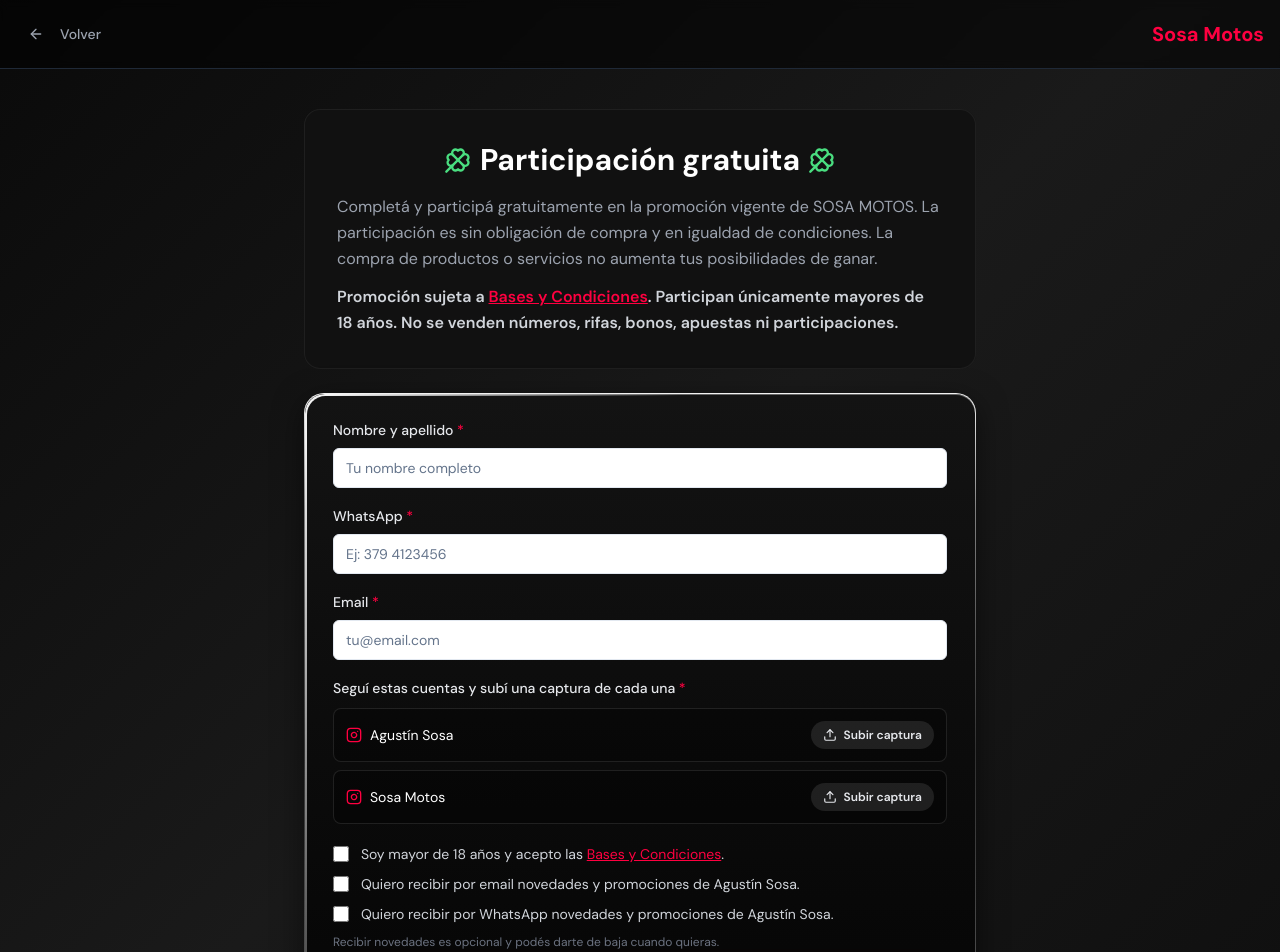
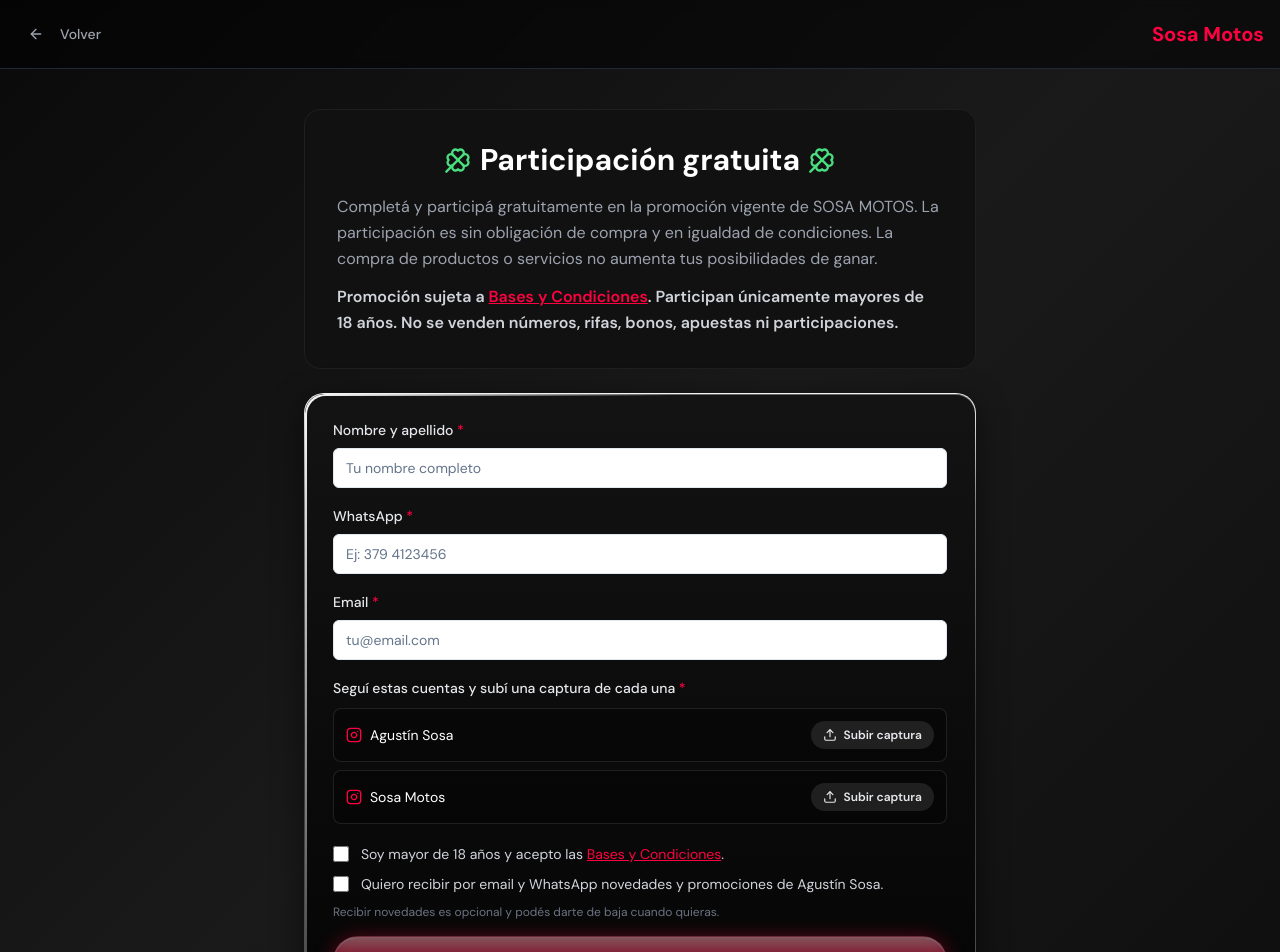
Before and after one commit to JoaquinDW/agustinsosa-free, a Next.js app: page /free in a window 1280 px wide. Shown: the top 952 px of the page. Built offline with nearby package versions, Linux system fonts and the light colour scheme; no server answers; the database is empty.

Commit message:
Unificar consentimientos de email y WhatsApp en una sola casilla
Co-Authored-By: Claude Opus 5.5 <noreply@anthropic.com>
Claude-Session: https://claude.ai/code/session_01LnqfDmhpuHydtvLkQs5bRG

```diff
--- a/components/formulario-gratis.tsx
+++ b/components/formulario-gratis.tsx
@@ -8,8 +8,7 @@ import { Input } from "@/components/ui/input"
 import { Label } from "@/components/ui/label"
 import { normalizarTelefono } from "@/lib/whatsapp/normalizar"
 import {
-  CONSENTIMIENTO_EMAIL,
-  CONSENTIMIENTO_WHATSAPP,
+  CONSENTIMIENTO_NOVEDADES,
   CUENTAS_INSTAGRAM,
   MAX_BYTES_CAPTURA,
   TIPOS_CAPTURA,
@@ -65,9 +64,8 @@ export function FormularioGratis({
   // Captura de que sigue a cada cuenta de Instagram (clave: id de la cuenta)
   const [capturas, setCapturas] = useState<Record<string, File>>({})
   const [aceptaBases, setAceptaBases] = useState(false)
-  // Consentimientos de marketing: opcionales y destildados por defecto.
-  const [aceptaEmail, setAceptaEmail] = useState(false)
-  const [aceptaWhatsapp, setAceptaWhatsapp] = useState(false)
+  // Consentimiento de marketing (email y WhatsApp): opcional y destildado por defecto.
+  const [aceptaNovedades, setAceptaNovedades] = useState(false)
 
   const [isLoading, setIsLoading] = useState(false)
   const [error, setError] = useState<string | null>(null)
@@ -108,8 +106,8 @@ export function FormularioGratis({
       body.append("nombre", nombre.trim())
       body.append("email", email.trim())
       body.append("telefono", telefono.trim())
-      body.append("aceptaEmail", String(aceptaEmail))
-      body.append("aceptaWhatsapp", String(aceptaWhatsapp))
+      body.append("aceptaEmail", String(aceptaNovedades))
+      body.append("aceptaWhatsapp", String(aceptaNovedades))
       body.append("origen", JSON.stringify(obtenerOrigen()))
       for (const cuenta of CUENTAS_INSTAGRAM) {
         body.append(`captura_${cuenta.id}`, capturas[cuenta.id])
@@ -254,11 +252,8 @@ export function FormularioGratis({
           </Link>
           .
         </Casilla>
-        <Casilla checked={aceptaEmail} onChange={setAceptaEmail} disabled={isLoading}>
-          {CONSENTIMIENTO_EMAIL}
-        </Casilla>
-        <Casilla checked={aceptaWhatsapp} onChange={setAceptaWhatsapp} disabled={isLoading}>
-          {CONSENTIMIENTO_WHATSAPP}
+        <Casilla checked={aceptaNovedades} onChange={setAceptaNovedades} disabled={isLoading}>
+          {CONSENTIMIENTO_NOVEDADES}
         </Casilla>
         <p className="text-xs text-gray-500">
           Recibir novedades es opcional y podés darte de baja cuando quieras.
--- a/lib/consentimientos.ts
+++ b/lib/consentimientos.ts
@@ -1,9 +1,8 @@
 // Textos que ve el participante. Se guarda en la base el texto exacto que
 // aceptó, así que si se cambian, los leads anteriores conservan el suyo.
-export const CONSENTIMIENTO_EMAIL =
-  "Quiero recibir por email novedades y promociones de Agustín Sosa."
-export const CONSENTIMIENTO_WHATSAPP =
-  "Quiero recibir por WhatsApp novedades y promociones de Agustín Sosa."
+// Una sola casilla cubre ambos canales (email y WhatsApp).
+export const CONSENTIMIENTO_NOVEDADES =
+  "Quiero recibir por email y WhatsApp novedades y promociones de Agustín Sosa."
 
 // Cuentas de Instagram que hay que seguir para participar. Cada participante
 // sube una captura por cuenta; se guardan en datos_encuesta.capturas_instagram
--- a/lib/leads.ts
+++ b/lib/leads.ts
@@ -1,5 +1,5 @@
 import { supabase } from "./supabase"
-import { CONSENTIMIENTO_EMAIL, CONSENTIMIENTO_WHATSAPP } from "./consentimientos"
+import { CONSENTIMIENTO_NOVEDADES } from "./consentimientos"
 
 // Contactos de participantes gratuitos para promocionar el sitio principal.
 // Tabla gratis.leads (scripts/31-crear-schema-gratis.sql): una fila por
@@ -79,12 +79,7 @@ export async function registrarLead({
   const consentimiento =
     aceptaEmail || aceptaWhatsapp
       ? {
-          consentimiento_texto: [
-            aceptaEmail ? CONSENTIMIENTO_EMAIL : null,
-            aceptaWhatsapp ? CONSENTIMIENTO_WHATSAPP : null,
-          ]
-            .filter(Boolean)
-            .join(" "),
+          consentimiento_texto: CONSENTIMIENTO_NOVEDADES,
           consentimiento_at: ahora,
           consentimiento_ip: ip,
           // Volver a dar el consentimiento anula una baja anterior.
```
Also changed, not shown: 1 other file (tests, documents, lock files or other folders).
